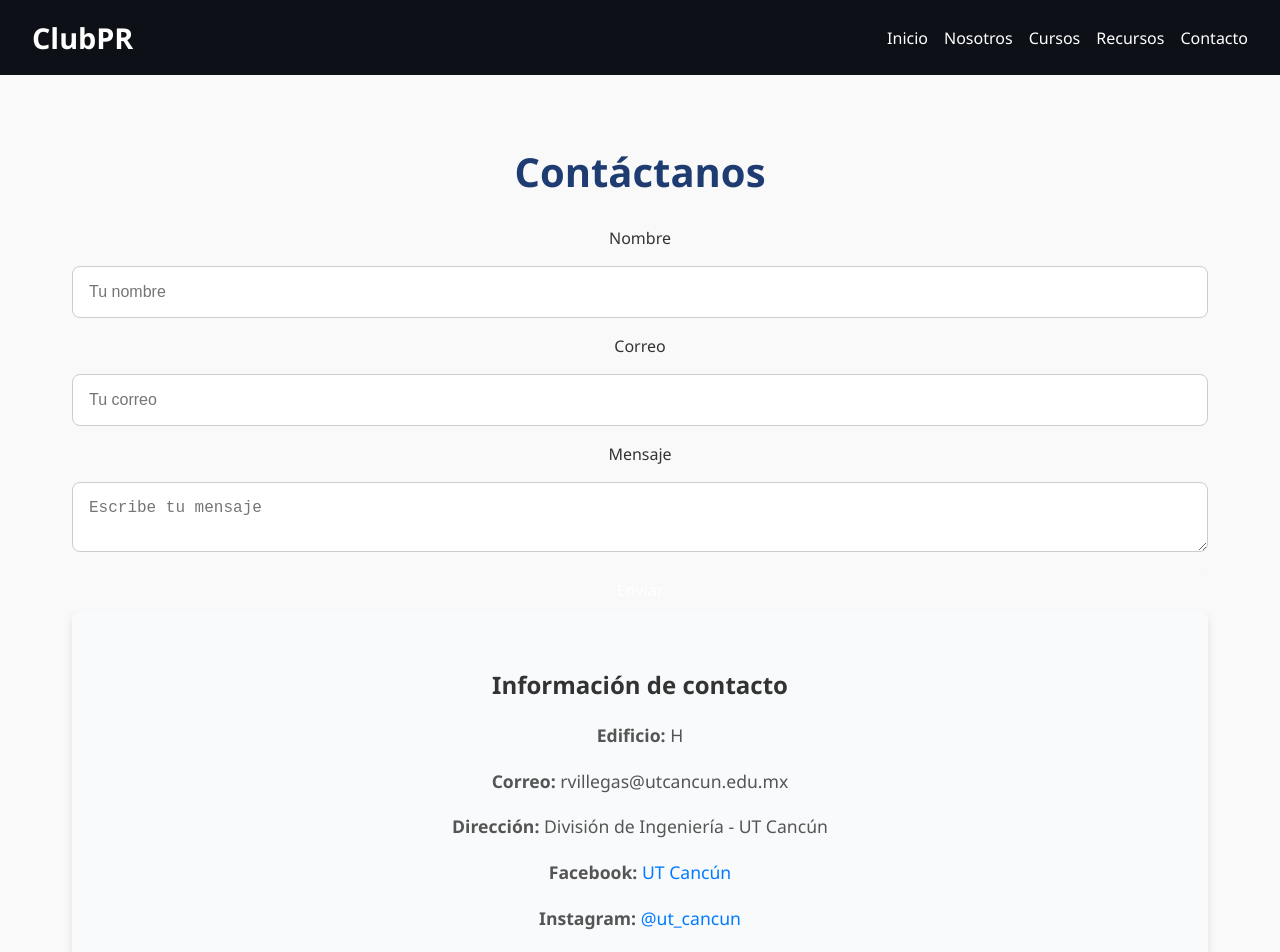
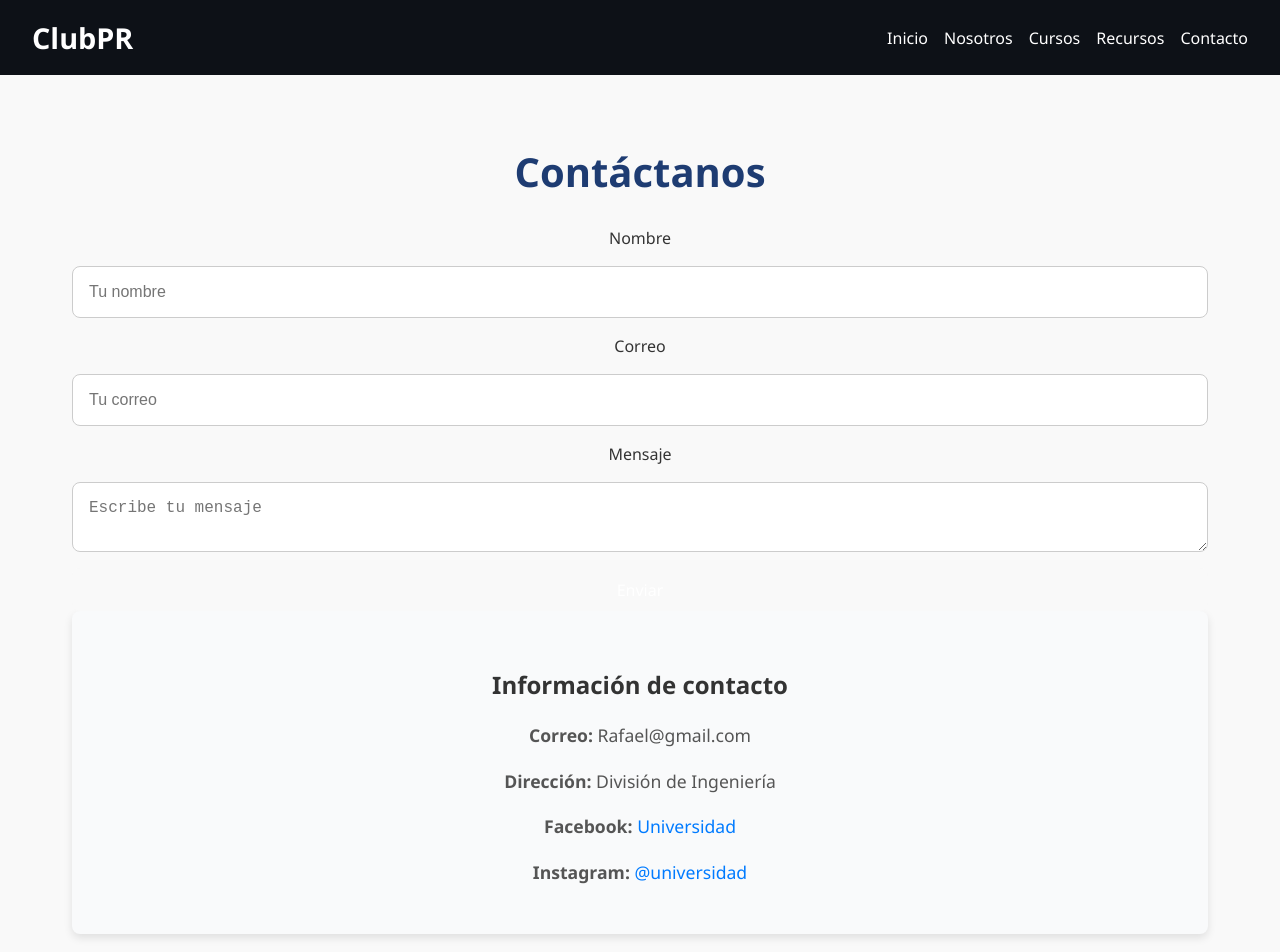
Before and after one commit to DilanOch2002/clubpr, a React (Vite) app: page /contacto in a window 1280 px wide. Shown: the top 952 px of the page. Built offline with nearby package versions, Linux system fonts and the light colour scheme.

Commit message:
v8 ajustes

```diff
--- a/src/pages/Contacto.jsx
+++ b/src/pages/Contacto.jsx
@@ -22,11 +22,10 @@ function Contacto() {
 
         <div className={styles.info}>
           <h3>Información de contacto</h3>
-          <p><strong>Edificio:</strong> H</p>
-          <p><strong>Correo:</strong> rvillegas@utcancun.edu.mx</p>
-          <p><strong>Dirección:</strong> División de Ingeniería - UT Cancún</p>
-          <p><strong>Facebook:</strong> <a href="https://www.facebook.com/utcancun">UT Cancún</a></p>
-          <p><strong>Instagram:</strong> <a href="https://www.instagram.com/ut_cancun">@ut_cancun</a></p>
+          <p><strong>Correo:</strong> Rafael@gmail.com</p>
+          <p><strong>Dirección:</strong> División de Ingeniería</p>
+          <p><strong>Facebook:</strong> <a href="https://www.facebook.com/">Universidad</a></p>
+          <p><strong>Instagram:</strong> <a href="https://www.instagram.com/">@universidad</a></p>
         </div>
       </div>
     </div>
--- a/src/pages/Home.jsx
+++ b/src/pages/Home.jsx
@@ -8,7 +8,7 @@ function Home() {
       <section className={styles.hero}>
         <img src={heroImg} alt="Hero" className={styles.heroImage} />
         <div className={styles.heroText}>
-          <h1>Bienvenido al Club de Programación UT Cancún</h1>
+          <h1>Bienvenido a ClubPR</h1>
           <p>
             Aprende programación desde cero, domina herramientas reales y prepárate para el mundo profesional.
           </p>
--- a/src/pages/Nosotros.jsx
+++ b/src/pages/Nosotros.jsx
@@ -1,7 +1,7 @@
 // src/pages/Nosotros.jsx
 import React from 'react';
 import styles from './Nosotros.module.css';
-import plantelImg from '../assets/plantel.png';
+import plantelImg from '../assets/curso2.jpg';
 
 function Nosotros() {
   return (
@@ -9,12 +9,13 @@ function Nosotros() {
       <h1>Sobre Nosotros</h1>
       <img src={plantelImg} alt="Plantel UT Cancún" className={styles.imagen} />
       <p>
-        El <strong>Club de Programación UT Cancún</strong> nace como una iniciativa para impulsar a los estudiantes en el mundo del desarrollo de software.
-        Ubicado en Cancún, Quintana Roo, dentro de la Universidad Tecnológica de Cancún, nuestro objetivo es formar programadores desde sus bases.
+        <strong>Esta plataforma de programación</strong> nace como una iniciativa para impulsar a los estudiantes en el mundo del desarrollo de software.
+        Ubicado dentro de la Universidad, nuestro objetivo es formar programadores desde sus bases.
       </p>
       <p>
-        Está liderado por el <strong>Ing. Rafael Villegas</strong>, maestro de tiempo completo con más de 10 años en la educación tecnológica. Tutor en programación, ha preparado
-        equipos de estudiantes que han destacado en concursos de desarrollo y hackathons a nivel nacional.
+        Está liderado por el <strong>Profe Rafael</strong>, maestro con más de 20 años en la educación tecnológica.
+        Su compromiso con la enseñanza y pasión por el código han inspirado a generaciones de alumnos,
+        quienes encuentran aquí no solo recursos, sino también una guía cercana y actualizada para desarrollarse profesionalmente.
       </p>
     </div>
   );
```
